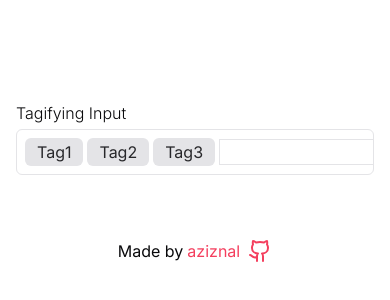
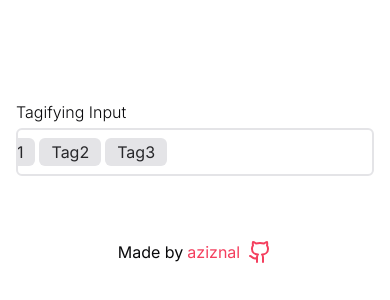
Before and after one commit to aziznal/tagifying-input, a Next.js app: page / in a window 390 px wide. Shown: the part 240-540 px from the top of the page. Built offline with nearby package versions, Linux system fonts and the light colour scheme.

Commit message:
improve ux and fix focus bug after deleting tags

```diff
--- a/components/TagifyingInput/index.tsx
+++ b/components/TagifyingInput/index.tsx
@@ -1,8 +1,8 @@
 "use client";
 
-import { cn } from "@/lib/utils";
+import { clamp, cn } from "@/lib/utils";
 import { LucideX } from "lucide-react";
-import { Fragment, useEffect, useRef, useState } from "react";
+import { Fragment, useCallback, useEffect, useRef, useState } from "react";
 
 // TODO: make component optionally controllable (value, onValueChange)
 // TODO: move between tags with arrow keys (how to handle this on mobile?)
@@ -62,22 +62,26 @@ export const TagifyingInput = ({
     setTags((tags) => tags.toSpliced(tagIndex, 1));
   };
 
-  const removeLastTag = () => {
-    removeTagAtIndex(tags.length - 1);
-    setFocusedTagIndex((i) => Math.max(0, i - 1));
-  };
-
   // cursor moves outside right edge of input
   const moveToNextTag = () => {
     if (focusedTagIndex >= tags.length) return;
-    setFocusedTagIndex((i) => Math.min(i + 1, tags.length));
+    setFocusedTagIndex((i) => i + 1);
   };
 
   // cursor moves outside left edge of input
   const moveToPrevTag = () => {
     if (focusedTagIndex <= 0) return;
-    setFocusedTagIndex((i) => Math.max(0, i - 1));
+    setFocusedTagIndex((i) => i - 1);
   };
+
+  /** keeping focused-index in check after every change to the tags array */
+  useEffect(() => {
+    setFocusedTagIndex((i) => clamp(i, 0, tags.length));
+
+    setTimeout(() => {
+      inputRef.current?.focus();
+    });
+  }, [tags]);
 
   // Cursor & Focus change
   useEffect(() => {
@@ -94,7 +98,8 @@ export const TagifyingInput = ({
 
       if (cursorIsAtStart && event.key === "ArrowLeft") moveToPrevTag();
 
-      if (cursorIsAtStart && event.key === "Backspace") removeTagAtIndex(focusedTagIndex - 1);
+      if (cursorIsAtStart && event.key === "Backspace")
+        removeTagAtIndex(focusedTagIndex - 1);
 
       setTimeout(() => {
         inputRef.current?.focus();
@@ -114,7 +119,14 @@ export const TagifyingInput = ({
     )),
     input: (
       <input
-        className={cn("bg-transparent outline-none border")}
+        className={cn(
+          "bg-transparent outline-none",
+          focusedTagIndex !== 0 && focusedTagIndex === tags.length
+            ? // input is last element
+              "grow"
+            : // input is at beginning or in center
+              "w-[10px]",
+        )}
         onChange={(event) => onRawInputChange(event.target.value)}
         value={rawInputValue}
         ref={inputRef}
@@ -125,9 +137,12 @@ export const TagifyingInput = ({
   return (
     <div
       className={cn(
-        "flex items-center gap-1 relative border p-2 rounded-md overflow-x-auto focus-within:border-2",
+        "flex items-center gap-1 relative border p-2 rounded-md overflow-x-auto focus-within:border-2 cursor-text",
         className,
       )}
+      onClick={() => {
+        inputRef.current?.focus();
+      }}
     >
       {/* input is only element */}
       {elements.tags.length === 0 && elements.input}
--- a/lib/utils.ts
+++ b/lib/utils.ts
@@ -4,3 +4,7 @@ import { twMerge } from "tailwind-merge"
 export function cn(...inputs: ClassValue[]) {
   return twMerge(clsx(inputs))
 }
+
+export function clamp(num: number, min: number, max: number): number {
+  return Math.max(min, Math.min(num, max));
+}
```
